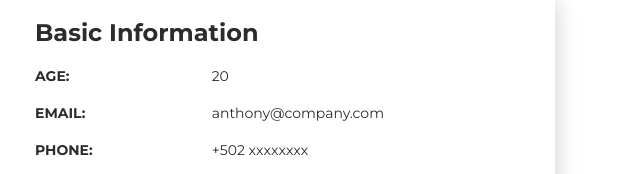
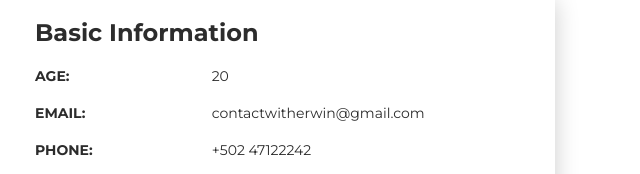
Before and after one commit to Erwin14k/Curriculum_Vitae, a plain HTML site: page index.html in a window 1280 px wide. Shown: the part 624-798 px from the top of the page, 640-1280 px from the left. Drawn offline with Linux system fonts and the light colour scheme.

Commit message:
Update index.html

```diff
--- a/index.html
+++ b/index.html
@@ -80,11 +80,11 @@
             </div>
             <div class="row mt-3">
               <div class="col-sm-4"><strong class="text-uppercase">Email:</strong></div>
-              <div class="col-sm-8">anthony@company.com</div>
+              <div class="col-sm-8">contactwitherwin@gmail.com</div>
             </div>
             <div class="row mt-3">
               <div class="col-sm-4"><strong class="text-uppercase">Phone:</strong></div>
-              <div class="col-sm-8">+502 xxxxxxxx</div>
+              <div class="col-sm-8">+502 47122242</div>
             </div>
             <div class="row mt-3">
               <div class="col-sm-4"><strong class="text-uppercase">Address:</strong></div>
```
